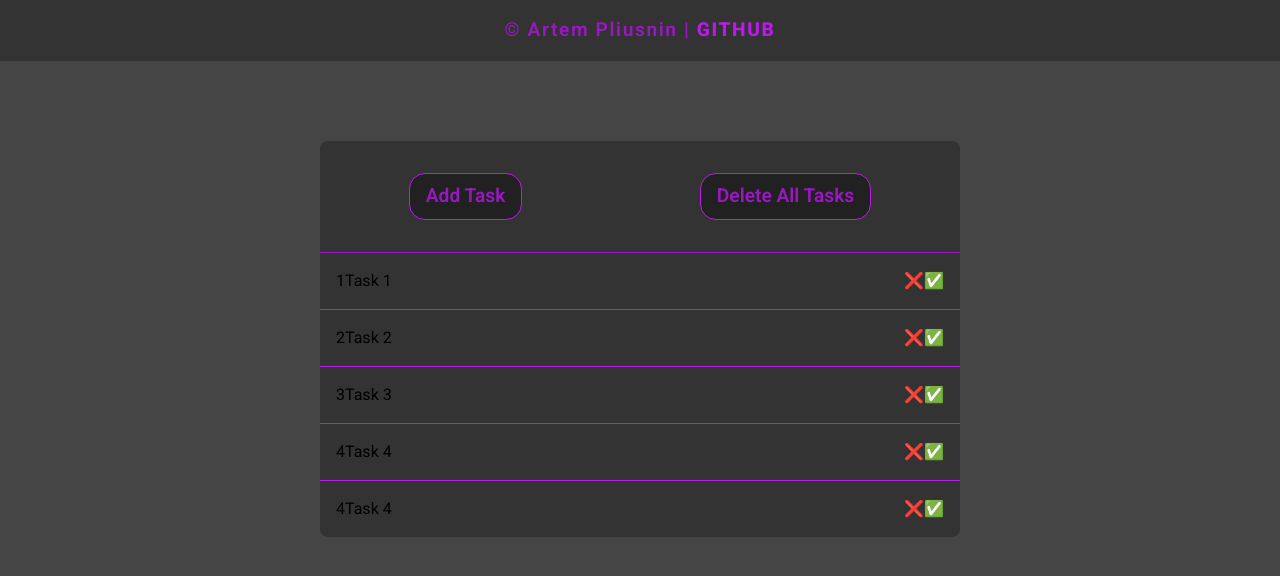
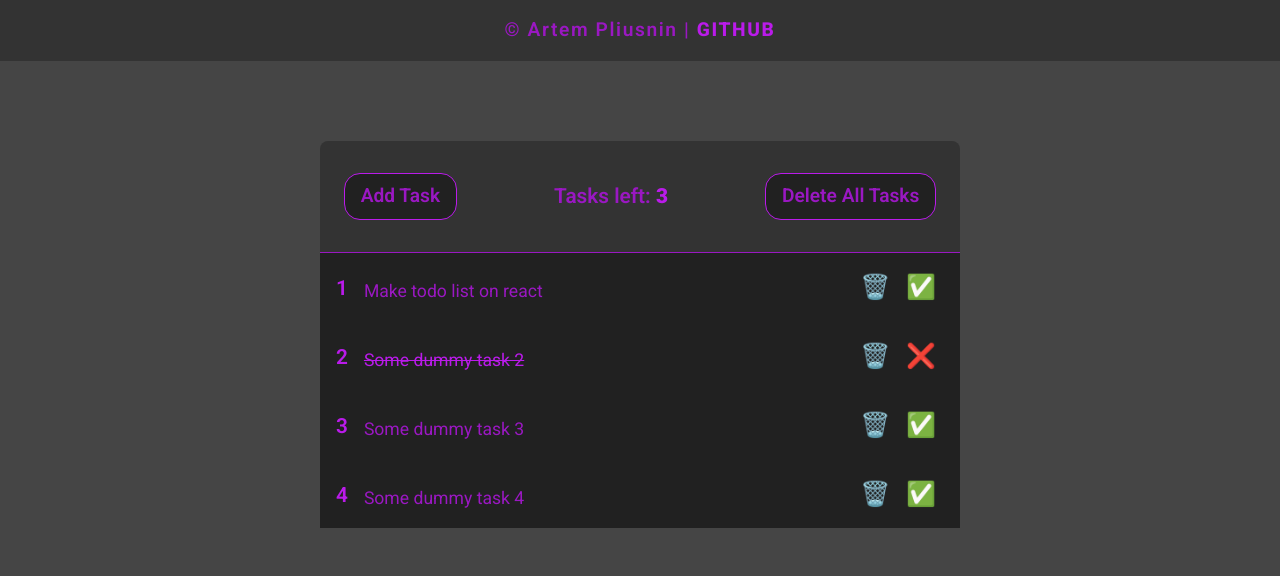
Before and after one commit to EndyPlus/todo-react, a React (Vite) app: page / in a window 1280 px wide. Shown: the top 576 px of the page. Built offline with nearby package versions, Linux system fonts and the light colour scheme.

Commit message:
count in navigation, toggling complete task and some new features

```diff
--- a/src/App.css
+++ b/src/App.css
@@ -1,5 +1,5 @@
 #root {
-  height: 100%;
+  min-height: 100%;
   display: flex;
   flex-direction: column;
   background-color: var(--main-brighter);
@@ -43,7 +43,7 @@ main {
 
   border-radius: 0.5rem;
 
-  margin-top: 10vh;
+  margin: 10vh 0;
 
   width: 50vw;
 }
@@ -53,8 +53,27 @@ main {
   padding: 2rem 0;
 
   justify-content: space-around;
+  align-items: center;
 
   border-bottom: 0.1rem var(--accent-color) solid;
+}
+
+.fixed-item {
+  width: 33.33%;
+  display: flex;
+  justify-content: center;
+}
+
+.todo-navigation li h3 {
+  font-size: 1.3rem;
+  font-weight: 600;
+
+  color: var(--accent-color);
+}
+
+.todo-navigation li h3 span {
+  font-weight: 900;
+  color: var(--accent-brighter);
 }
 
 .todo-navigation li button {
@@ -99,11 +118,49 @@ main {
   display: flex;
   padding: 1rem;
 
-  border-bottom: var(--default-border);
+  background-color: var(--main-darker);
+  border-bottom: 0.1rem transparent solid;
+
+  transition: var(--default-transition);
+
+  align-items: end;
 }
 
 .list-item:last-child {
   border-bottom: none;
+}
+
+.list-item:hover {
+  background-color: var(--main-color);
+  border-bottom-color: var(--accent-brighter);
+}
+
+.list-item span {
+  margin-right: 1rem;
+
+  font-size: 1.3rem;
+  font-weight: 600;
+
+  color: var(--accent-brighter);
+}
+
+.list-item:hover span {
+  scale: 1.4;
+}
+
+.list-item p {
+  font-size: 1.1rem;
+
+  color: var(--accent-color);
+}
+
+.list-item:hover p {
+  color: var(--accent-brighter);
+}
+
+.complete {
+  text-decoration: line-through;
+  color: var(--accent-brighter) !important;
 }
 
 .btn-control {
@@ -111,5 +168,13 @@ main {
 }
 
 .btn-control button {
+  font-size: 1.5rem;
+
+  margin: 0 0.5rem;
+
   cursor: pointer;
 }
+
+.btn-control button:hover {
+  scale: 1.3;
+}
--- a/src/App.jsx
+++ b/src/App.jsx
@@ -1,6 +1,6 @@
 import "./App.css";
 import Header from "./components/Header";
-import TodoList from "./components/TodoList";
+import TodoList from "./components/TodoList/TodoList";
 
 export default function App() {
   return (
--- a/src/components/TodoList.jsx
+++ /dev/null
@@ -1,11 +0,0 @@
-import TodoNav from "./TodoNav";
-import TodoTasks from "./TodoTasks";
-
-export default function TodoList() {
-  return (
-    <div id="todo">
-      <TodoNav />
-      <TodoTasks />
-    </div>
-  );
-}
--- /dev/null
+++ b/src/components/TodoList/TodoList.jsx
@@ -0,0 +1,21 @@
+import { useState } from "react";
+import TodoNav from "./TodoNav";
+import TodoTasks from "./TodoTasks";
+
+const DUMMY_TASKS = [
+  { id: "t1", taskTitle: "Make todo list on react", isComplete: false },
+  { id: "t2", taskTitle: "Some dummy task 2", isComplete: true },
+  { id: "t3", taskTitle: "Some dummy task 3", isComplete: false },
+  { id: "t4", taskTitle: "Some dummy task 4", isComplete: false },
+];
+
+export default function TodoList() {
+  const [taskList, setTaskList] = useState(DUMMY_TASKS);
+
+  return (
+    <div id="todo">
+      <TodoNav taskList={taskList} setTasks={setTaskList} />
+      <TodoTasks taskList={taskList} setTasks={setTaskList} />
+    </div>
+  );
+}
--- /dev/null
+++ b/src/components/TodoList/TodoNav.jsx
@@ -0,0 +1,43 @@
+export default function TodoNav({ taskList, setTasks }) {
+  function addTask() {
+    setTasks((prevState) => {
+      const randomId = Math.trunc(Math.random() * 100000);
+      return [
+        ...prevState,
+        {
+          id: randomId,
+          taskTitle: `Some dummy task ${randomId}`,
+          isComplete: false,
+        },
+      ];
+    });
+  }
+
+  function clearAllTasks() {
+    setTasks(() => []);
+  }
+
+  console.log(taskList);
+
+  const uncompletedLength = taskList.filter((task) => !task.isComplete).length;
+
+  return (
+    <nav className="todo-navigation">
+      <li>
+        <button onClick={addTask}>Add Task</button>
+      </li>
+      <li className="fixed-item">
+        {uncompletedLength ? (
+          <h3>
+            Tasks left: <span>{uncompletedLength}</span>
+          </h3>
+        ) : (
+          <h3>Congratulations! 🎊</h3>
+        )}
+      </li>
+      <li>
+        <button onClick={clearAllTasks}>Delete All Tasks</button>
+      </li>
+    </nav>
+  );
+}
--- /dev/null
+++ b/src/components/TodoList/TodoTask.jsx
@@ -0,0 +1,34 @@
+export default function TodoTask({ index, task, setTasks }) {
+  function toggleCompleteTask() {
+    setTasks((prevList) => {
+      return prevList.map((listItem) =>
+        listItem.id === task.id
+          ? { ...listItem, isComplete: !listItem.isComplete }
+          : listItem
+      );
+    });
+  }
+
+  function deleteTask() {
+    setTasks((prevList) => {
+      const filteredList = prevList.filter(
+        (listTask) => listTask.id !== task.id
+      );
+
+      return filteredList;
+    });
+  }
+
+  return (
+    <li className="list-item">
+      <span>{index}</span>
+      <p className={task.isComplete ? "complete" : null}>{task.taskTitle}</p>
+      <div className="btn-control">
+        <button onClick={deleteTask}>🗑️</button>
+        <button onClick={toggleCompleteTask}>
+          {task.isComplete ? "❌" : "✅"}
+        </button>
+      </div>
+    </li>
+  );
+}
--- /dev/null
+++ b/src/components/TodoList/TodoTasks.jsx
@@ -0,0 +1,18 @@
+import TodoTask from "./TodoTask";
+
+export default function TodoTasks({ taskList, setTasks }) {
+  return (
+    <div className="todo-container">
+      <ul>
+        {taskList.map((task, id) => (
+          <TodoTask
+            key={task.id}
+            index={id + 1}
+            task={task}
+            setTasks={setTasks}
+          />
+        ))}
+      </ul>
+    </div>
+  );
+}
--- a/src/components/TodoNav.jsx
+++ /dev/null
@@ -1,16 +0,0 @@
-export default function TodoNav() {
-  function test() {
-    console.log("test");
-  }
-
-  return (
-    <nav className="todo-navigation">
-      <li>
-        <button onClick={test}>Add Task</button>
-      </li>
-      <li>
-        <button onClick={test}>Delete All Tasks</button>
-      </li>
-    </nav>
-  );
-}
--- a/src/components/TodoTask.jsx
+++ /dev/null
@@ -1,18 +0,0 @@
-export default function TodoTask({ index, text = "Task" }) {
-  function test() {
-    console.log("click");
-  }
-
-  return (
-    <li className="list-item">
-      <span>{index}</span>
-      <p>
-        {text} {index}
-      </p>
-      <div className="btn-control">
-        <button onClick={test}>❌</button>
-        <button onClick={test}>✅</button>
-      </div>
-    </li>
-  );
-}
--- a/src/components/TodoTasks.jsx
+++ /dev/null
@@ -1,15 +0,0 @@
-import TodoTask from "./TodoTask";
-
-export default function TodoTasks() {
-  return (
-    <div className="todo-container">
-      <ul>
-        <TodoTask index={1} />
-        <TodoTask index={2} />
-        <TodoTask index={3} />
-        <TodoTask index={4} />
-        <TodoTask index={4} />
-      </ul>
-    </div>
-  );
-}
```
Also changed, not shown: src/components/Modal.jsx (added, +8 -0 lines).
